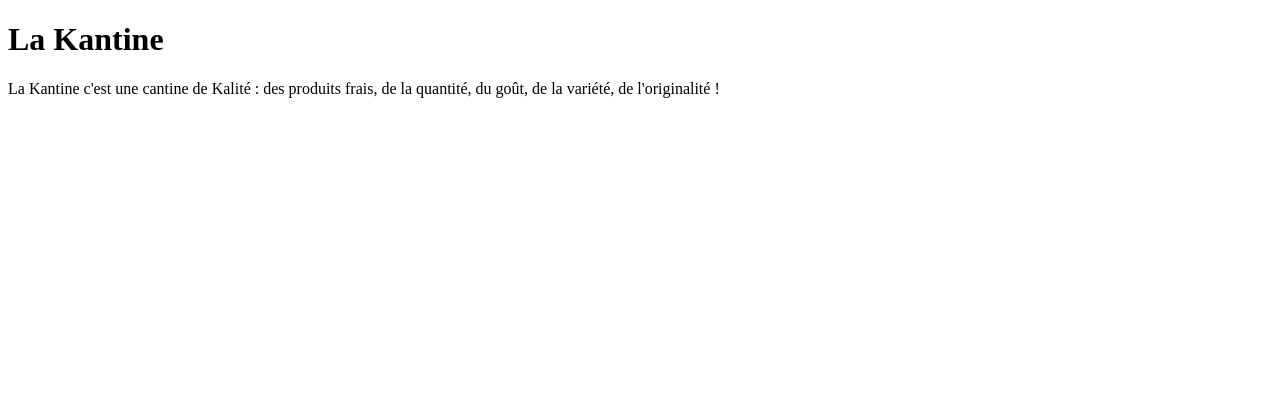
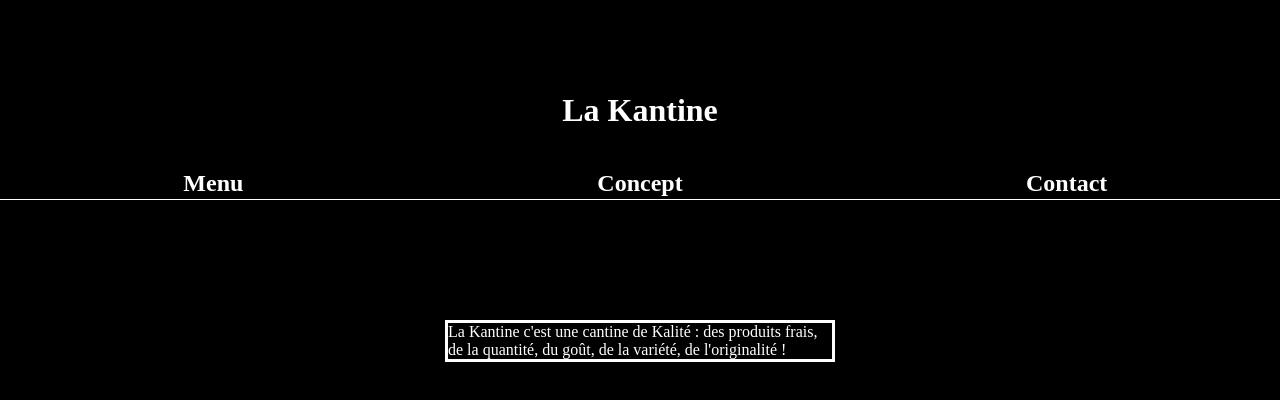
Before and after one commit to AdrienSuro/TOP-Restaurant-Page, a website built with webpack: page dist/index.html in a window 1280 px wide. Built offline with nearby package versions, Linux system fonts and the light colour scheme.

Commit message:
Create basic static layout through js

```diff
--- a/src/init.js
+++ b/src/init.js
@@ -1,9 +1,23 @@
 export default function initPage() {
-  console.log("Inside initPage");
   const mainDiv = document.getElementById("content");
+
   const restaurantTitle = document.createElement('h1');
   restaurantTitle.textContent = "La Kantine";
+  restaurantTitle.classList.add("header");
+
   const restaurantDescription = document.createElement('p');
   restaurantDescription.textContent = "La Kantine c'est une cantine de Kalité : des produits frais, de la quantité, du goût, de la variété, de l'originalité !";
-  mainDiv.append(restaurantTitle, restaurantDescription);
+  restaurantDescription.classList.add("maincontent")
+
+  const menuBar = document.createElement('div');
+  menuBar.classList.add("menubar");
+  const menuMenu = document.createElement('h2');
+  menuMenu.textContent = "Menu";
+  const menuConcept = document.createElement('h2');
+  menuConcept.textContent = "Concept";
+  const menuContact = document.createElement('h2');
+  menuContact.textContent = "Contact";
+  menuBar.append(menuMenu, menuConcept, menuContact)
+
+  mainDiv.append(restaurantTitle, restaurantDescription, menuBar);
 }
```
Also changed, not shown: dist/index.bundle.js, dist/index.html, dist/init.bundle.js, dist/styles.css (added).
